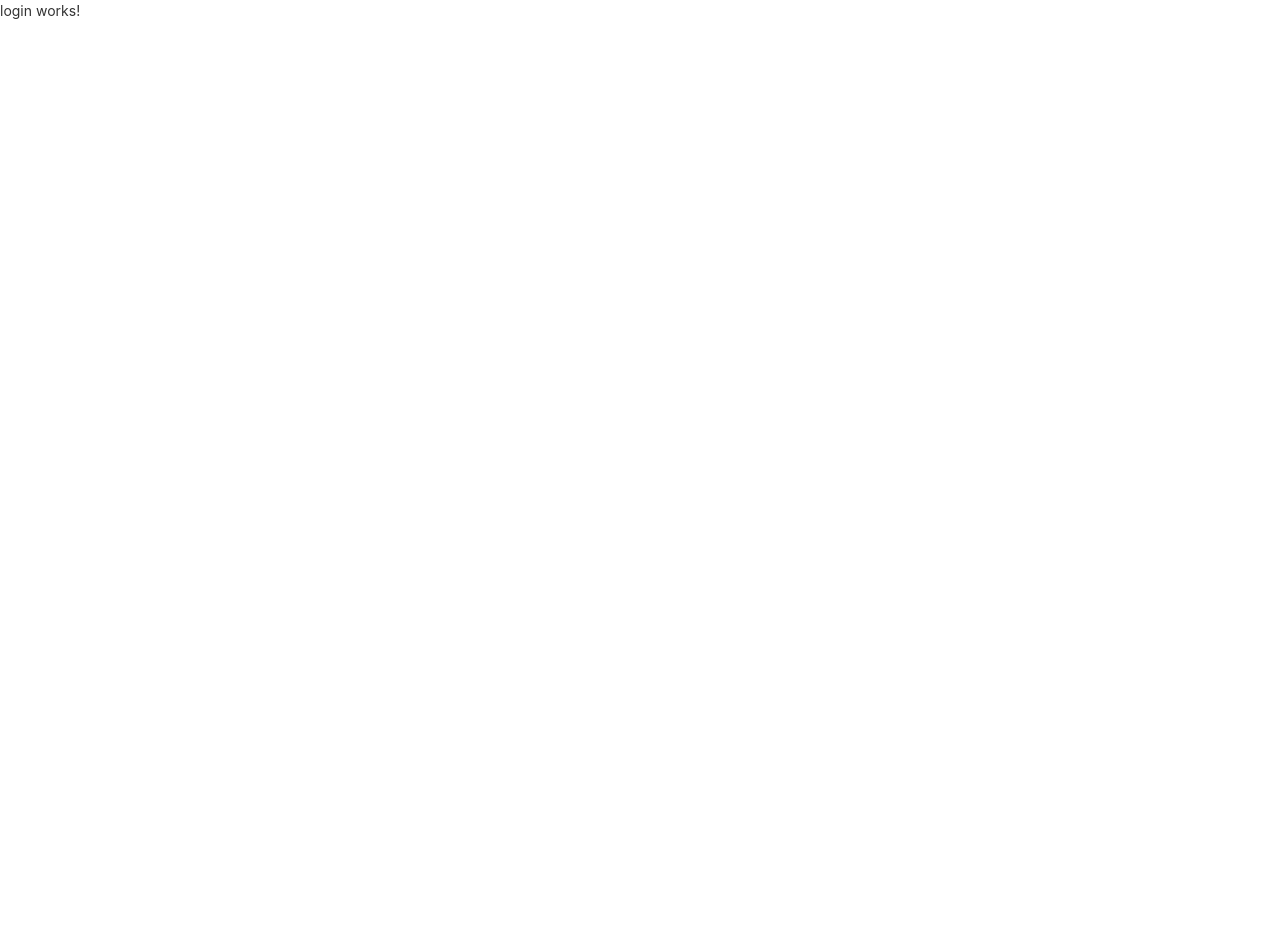
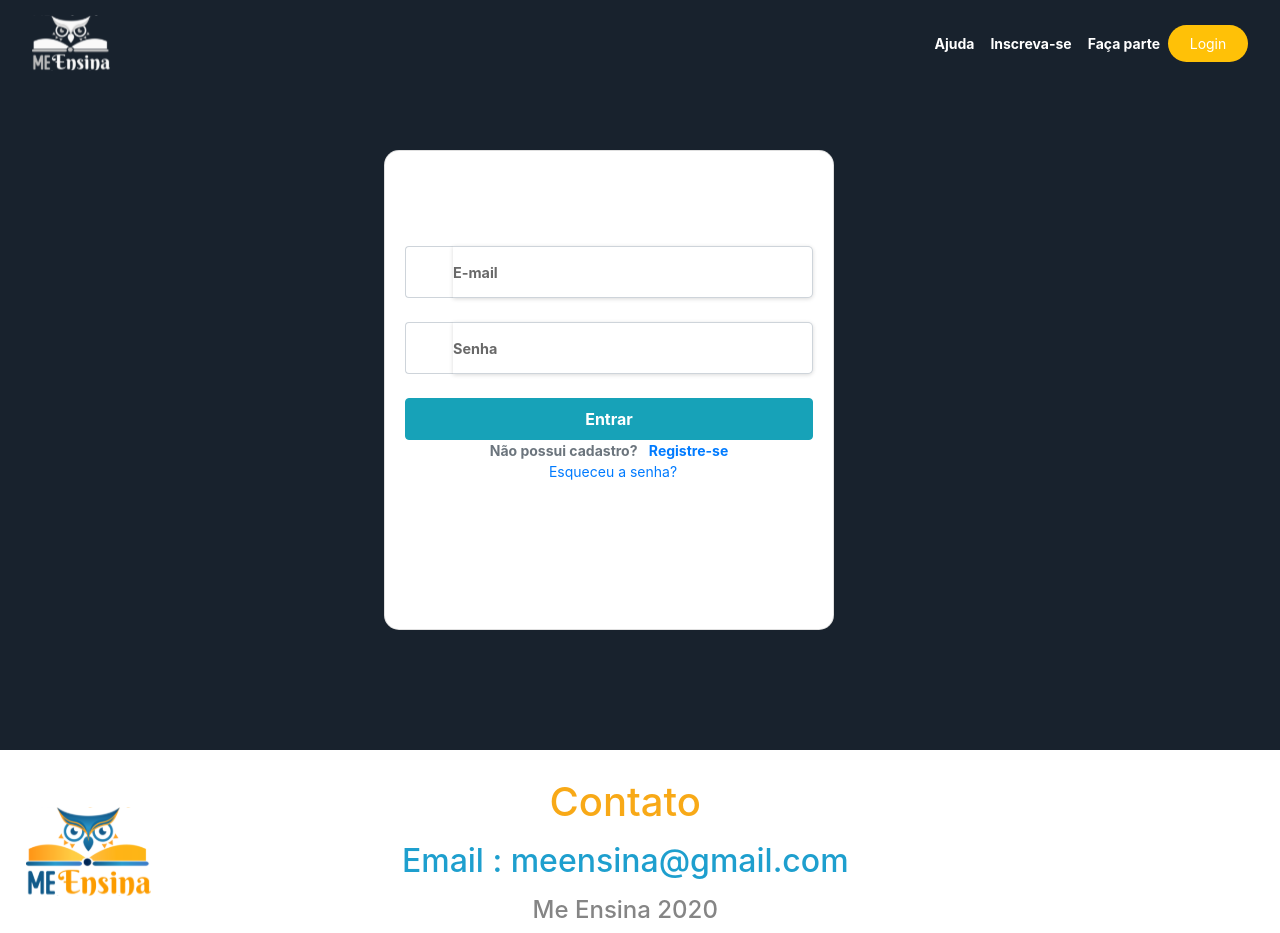
Before and after one commit to GersonVs/MeEnsina, an Angular app: page /login in a window 1280 px wide. Before the commit the page ends 800 px from the top, so only its background shows below. Built offline with nearby package versions, Linux system fonts and the light colour scheme.

Commit message:
correcao de rotas

```diff
--- a/src/app/home/home.component.html
+++ b/src/app/home/home.component.html
@@ -2,7 +2,7 @@
 
 
     <nav class="navbar navbar-light">
-        <a class="navbar-brand " href="#">
+        <a class="navbar-brand " routerLink="home" routerLinkActive="active">
             <img src="assets\Logo Me Ensina Branca.svg" width="110" height="60" class="d-inline-block align-top px-md-3"
                 alt="">
         </a>
@@ -16,11 +16,11 @@
                 <div class="navbar-nav">
                     <a class="nav-item nav-link text-white font-weight-bold" href="#">Ajuda</a>
                     <a class="nav-item nav-link text-white font-weight-bold" routerLink="register"
-                    routerLinkActive="active">Inscreva-se</a>
+                        routerLinkActive="active">Inscreva-se</a>
                     <a class="nav-item nav-link text-white font-weight-bold" href="#">Faça parte</a>
                     <div class="Login">
                         <a class="nav-item nav-link text-white text-center rounded-pill bg-warning" routerLink="login"
-                        routerLinkActive="active">Login</a>
+                            routerLinkActive="active">Login</a>
                     </div>
                 </div>
             </div>
--- a/src/app/login/login.component.css
+++ b/src/app/login/login.component.css
@@ -0,0 +1,238 @@
+:host {
+    font-family: -apple-system, BlinkMacSystemFont, "Segoe UI", Roboto, Helvetica, Arial, sans-serif, "Apple Color Emoji", "Segoe UI Emoji", "Segoe UI Symbol";
+    font-size: 14px;
+    color: #333;
+    box-sizing: border-box;
+    -webkit-font-smoothing: antialiased;
+    -moz-osx-font-smoothing: grayscale;
+}
+
+h2, h3, h4, h5, h6 {
+    margin: 8px 0;
+    color: rgb(255, 255, 255);
+}
+
+h1 {
+    margin: 8px 0;
+    color: rgb(248, 169, 23);
+}
+
+p {
+    margin: 0;
+}
+
+.navbar-custom {
+    background-color: #F5BB00;
+}
+
+.Login {
+    width: 80px;
+}
+
+.container {
+    display: flex;
+    flex-direction: row;
+    flex-flow: wrap;
+}
+
+.video {
+    position: relative;
+    margin: 10px auto;
+    width: 50%;
+}
+
+.infor {
+    position: relative;
+    display: flex;
+    margin: 32px auto;
+    flex-direction: column;
+    align-items: center;
+}
+
+.spacer {
+    height: 100px;
+    width: 300px;
+    margin: 20px;
+    top: 20px;
+}
+
+.entrada {
+    position: relative;
+    top: 2%;
+    left: 15%;
+    width: 250px;
+    display: flex;
+    margin: 10px;
+}
+
+.form-control {
+    background-color: #2d3640;
+    border-radius: 5px;
+    box-shadow: 0 1px 4px rgba(0, 0, 0, .15);
+    width: 380px;
+    overflow: hidden;
+    text-decoration-color: #ffffff;
+}
+
+.tabela {
+    position: relative;
+    display: flex;
+    flex-direction: column;
+    align-items: center;
+    left: 20%;
+    width: 55%;
+    background-color: #2D3640;
+    border-radius: 15px;
+    font-size: 1em;
+}
+
+#marg-tabela {
+    color: #C5C8CA;
+    margin: 5%;
+    border-collapse: separate;
+    border-spacing: 50px 10px;
+}
+
+.btn-primary {
+    background-color: #1E9FCE;
+}
+
+.botoes {
+    position: relative;
+    left: 55%;
+    margin-right: 50px;
+}
+
+.toolbar {
+    display: flex;
+    align-items: center;
+    color: rgb(248, 169, 23);
+    font-weight: 600;
+}
+
+.toolbar img {
+    margin: 20px;
+}
+
+.professor {
+    position: relative;
+    margin-left: 22%;
+    top: 10%;
+    display: flex;
+    flex-direction: column;
+    align-items: flex-start;
+}
+.aprenda {
+    position: relative;
+    padding-top: 10%;
+    margin-left: 22%;
+    top: 10%;
+    display: flex;
+    flex-direction: column;
+    align-items: flex-start;
+}
+
+.infor3 {
+    position: relative;
+    margin-top: 1%;
+}
+
+.infor4 {
+    align-items: center;
+    padding-left: 20%;
+    margin-bottom: 5%;
+    display: flex;
+    flex-direction: row;
+    left: 20%;
+}
+
+#text-cam {
+    margin-left: 1%;
+}
+
+.infor5 {
+    position: relative;
+    padding-left: 20%;
+    display: flex;
+    flex-direction: row;
+}
+
+.footer-data {
+    display: flex;
+    flex-direction: row;
+    flex-flow: wrap;
+    margin-left: 2%;
+}
+
+.footer-text {
+    position: relative;
+    left: 20%;
+    top: 1%;
+    display: flex;
+    flex-direction: column;
+    align-items: center;
+}
+
+#email {
+    color: #1E9FCE;
+}
+
+#meensina {
+    color: #858585;
+}
+
+a, a:visited, a:hover {
+    color: #ffffff;
+    text-decoration: none;
+}
+
+/* Gerson */
+
+
+.card {
+    width: 450px;
+    height: 480px;
+    border-radius: 15px;
+    left: 30%;;
+    margin-top: 5%;
+
+}
+
+.card-title {
+    font-family: 'Segoe UI', Tahoma, Geneva, Verdana, sans-serif;
+    font-size: 24px;
+    font-weight: bold;
+    padding-top: 30px;
+
+}
+
+.form-control:not(select) {
+    padding: 0px;
+}
+
+.form-control {
+    height: 52px;
+    padding-left: 0px;
+    color: gray;
+
+}
+
+.form-control::placeholder {
+    color: dimgray;
+    font-weight: bold;
+    font-size: 0.9rem;
+}
+
+.form-control:focus {
+    box-shadow: none;
+}
+
+
+@media screen and (max-width: 767px) {
+    .body1 {
+        width: 100%;
+    }
+    .body2 {
+        width: 100%;
+    }
+}
--- a/src/app/login/login.component.html
+++ b/src/app/login/login.component.html
@@ -1 +1,93 @@
-<p>login works!</p>
+<div class="body2">
+
+
+    <nav class="navbar navbar-light">
+        <a class="navbar-brand " href="#">
+            <img src="assets\Logo Me Ensina Branca.svg" width="110" height="60" class="d-inline-block align-top px-md-3"
+                alt="">
+        </a>
+        <nav class="navbar navbar-expand-lg ">
+            <button class="navbar-toggler navbar-custom " type="button" data-toggle="collapse"
+                data-target="#navbarNavAltMarkup" aria-controls="navbarNavAltMarkup" aria-expanded="false"
+                aria-label="Toggle navigation">
+                <span class="navbar-toggler-icon "></span>
+            </button>
+            <div class="collapse navbar-collapse" id="navbarNavAltMarkup">
+                <div class="navbar-nav">
+                    <a class="nav-item nav-link text-white font-weight-bold" href="#">Ajuda</a>
+                    <a class="nav-item nav-link text-white font-weight-bold" routerLink="register"
+                        routerLinkActive="active">Inscreva-se</a>
+                    <a class="nav-item nav-link text-white font-weight-bold" href="#">Faça parte</a>
+                    <div class="Login">
+                        <a class="nav-item nav-link text-white text-center rounded-pill bg-warning" routerLink="login"
+                            routerLinkActive="active">Login</a>
+                    </div>
+                </div>
+            </div>
+        </nav>
+    </nav>
+
+
+    <div class="card">
+        <div class="card-body">
+            <h5 class="card-title">Conecte-se</h5>
+
+            <div class="col-md-7 col-lg-6 ml-auto"></div>
+            <form action="#">
+                <div class="row">
+
+                    <!-- Email Address -->
+                    <div class="input-group col-lg-12 mb-4">
+                        <div class="input-group-prepend">
+                            <span class="input-group-text bg-white px-4 border-md border-right-0">
+                                <i class="fa fa-envelope text-muted"></i>
+                            </span>
+                        </div>
+                        <input id="email" type="email" name="email" placeholder="E-mail"
+                            class="form-control bg-white border-left-0 border-md">
+                    </div>
+                    <!-- Password -->
+                    <div class="input-group col-lg-12 mb-4">
+                        <div class="input-group-prepend">
+                            <span class="input-group-text bg-white px-4 border-md border-right-0">
+                                <i class="fa fa-lock text-muted"></i>
+                            </span>
+                        </div>
+                        <input id="password" type="password" name="password" placeholder="Senha"
+                            class="form-control bg-white border-left-0 border-md">
+                    </div>
+                    <div class="form-group col-lg-12 mx-auto mb-0">
+                        <a href="#" class="btn btn-info btn-block py-2">
+                            <span class="font-weight-bold">Entrar</span>
+                        </a>
+                    </div>
+                    <div class="text-center w-100">
+                        <p class="text-muted font-weight-bold">Não possui cadastro? <a
+                                href="../register/register.component.html" class="text-primary ml-2">Registre-se</a>
+                        </p>
+                        <p class="text-muted font-weigth-bold"><a href="../recover-password/recover-password.component.html"
+                                class="text-primary ml-2">Esqueceu a senha?</a></p>
+                    </div>
+
+                </div>
+            </form>
+        </div>
+
+    </div>
+
+    <div class="spacer">
+
+    </div>
+</div>
+
+
+<footer>
+    <div class="footer-data">
+        <img class="text-center" src="assets\Me Ensina.svg" alt="Logo" width="10%" />
+        <div class="footer-text">
+            <h1 id="contato">Contato</h1>
+            <h2 id="email">Email : meensina@gmail.com</h2>
+            <h4 id="meensina">Me Ensina 2020</h4>
+        </div>
+    </div>
+</footer>
```
Also changed, not shown: src/telas_que_precisam_ser_adicionadas/login.component.html (+11 -4 lines), 1 other file (tests, documents, lock files or other folders).
